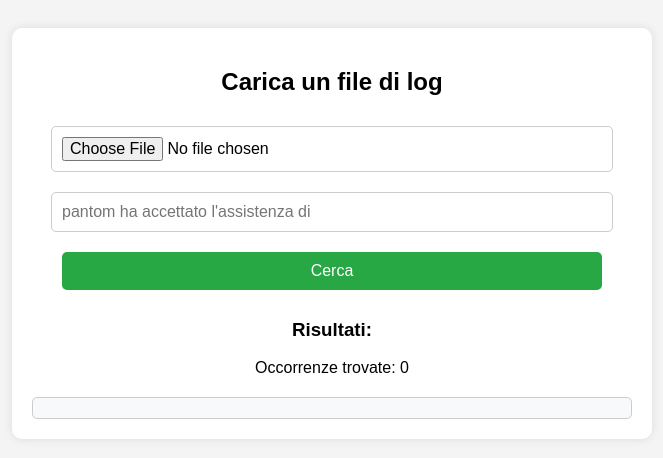
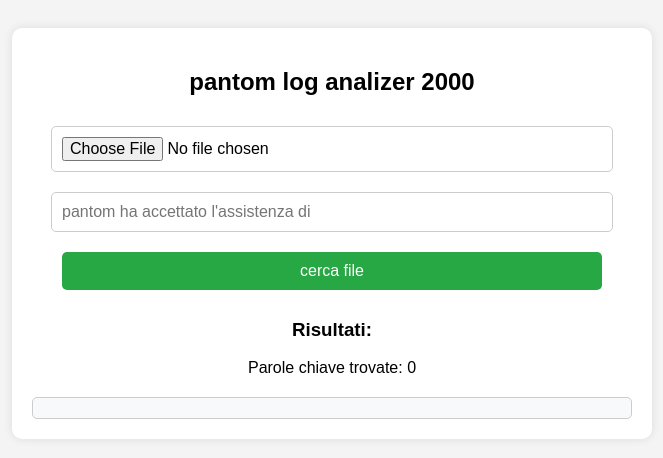
Before and after one commit to pantomon/log-analizer, a plain HTML site: page index.html in a window 1280 px wide. Shown: the whole page, without its empty margins (308-971 px from the left). Drawn offline with Linux system fonts and the light colour scheme.

Commit message:
Update index.html

```diff
--- a/index.html
+++ b/index.html
@@ -52,12 +52,12 @@
 </head>
 <body>
     <div class="container">
-        <h2>Carica un file di log</h2>
+        <h2>pantom log analizer 2000</h2>
         <input type="file" id="fileInput">
         <input type="text" id="searchText" placeholder="pantom ha accettato l'assistenza di">
-        <button id="searchButton">Cerca</button>
+        <button id="searchButton">cerca file</button>
         <h3>Risultati:</h3>
-        <p id="count">Occorrenze trovate: 0</p>
+        <p id="count">Parole chiave trovate: 0</p>
         <div id="output"></div>
     </div>
 
```
